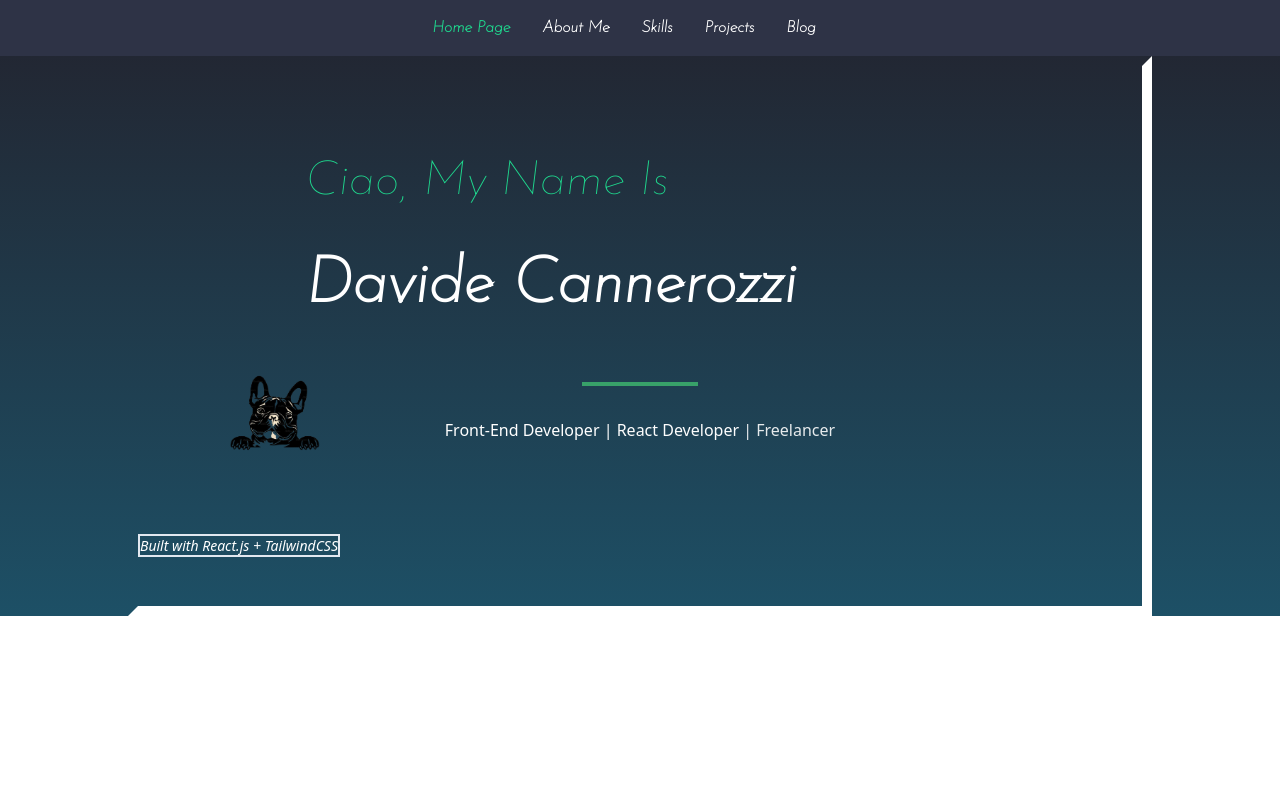
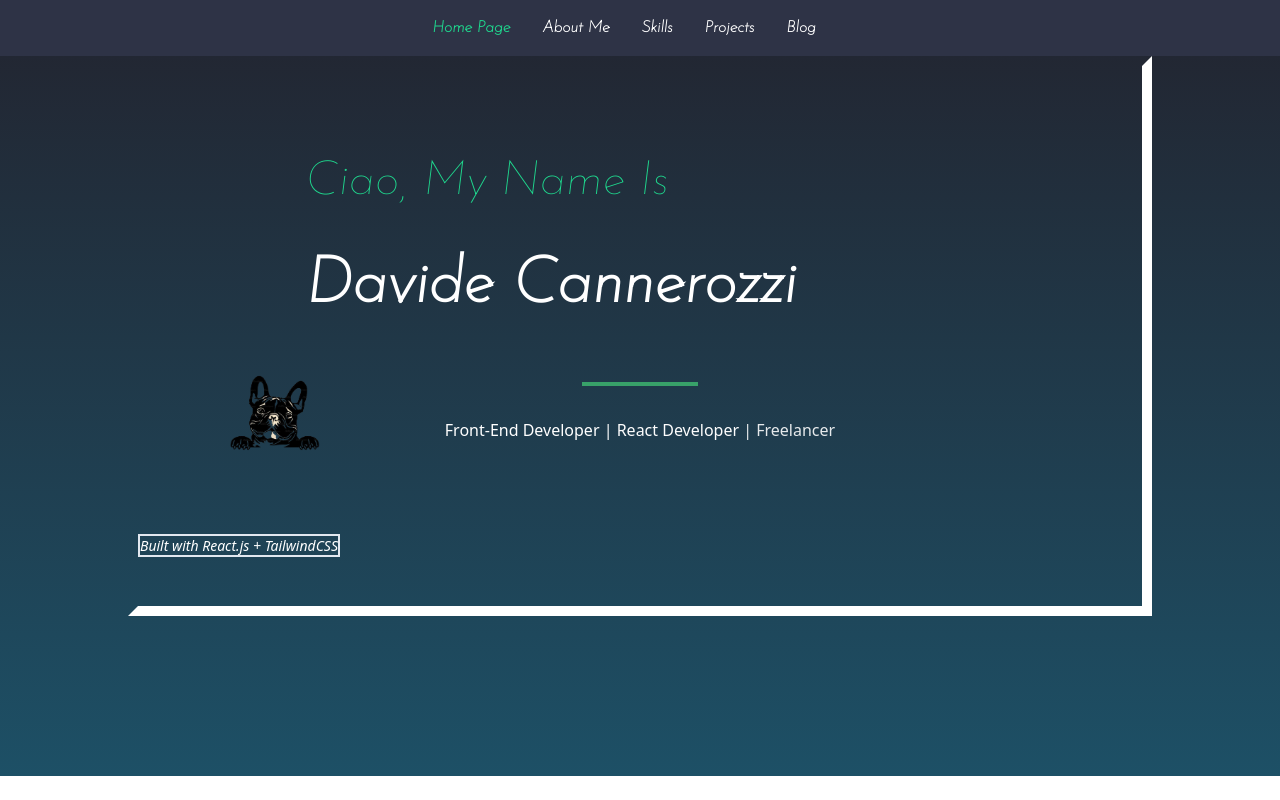
Before and after one commit to DavideCannerozzi/newPortfolio, a React (Create React App) app: page / in a window 1280 px wide. Built offline with nearby package versions, Linux system fonts and the light colour scheme.

Commit message:
fix home page height

```diff
--- a/src/components/Home.css
+++ b/src/components/Home.css
@@ -1,6 +1,7 @@
 .home-page{
    background-color:#222733;
    background:linear-gradient(#222733,#1D5066);
+   height:90vh
 }
 .container-home{
    width:80%;
```
